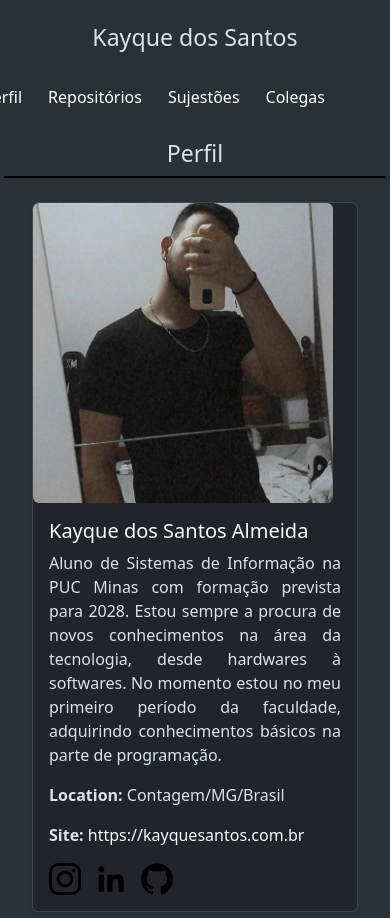
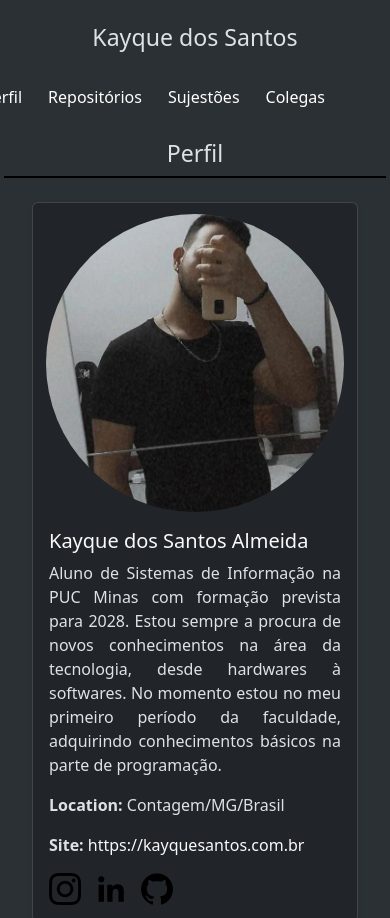
Before and after one commit to iQuezin/TrabalhoPratico01, a plain HTML site: page index.html in a window 390 px wide. Shown: the top 918 px of the page. Drawn offline with nearby package versions, Linux system fonts and the light colour scheme.

Commit message:
Alteração no comportamento da imagem principal

```diff
--- a/index-style.css
+++ b/index-style.css
@@ -8,7 +8,13 @@
     #secoes {
         margin-top: 10px;
     }
-
+    #imagem-perfil {
+        margin: 0 auto;
+        margin-top: 10px;
+        border: 1px solid transparent;
+        border-radius: 100%;
+        min-width: 200px;
+    }
 }
 
 
--- a/index.html
+++ b/index.html
@@ -41,7 +41,7 @@
         <div class="row px-3 mt-4 justify-content-center">
             <div class="col-12">
                 <div class="card flex-md-row mb-4 shadow-sm h-md-250">
-                    <img id="imagem-perfil" class="rounded float-start image-fluid" src="imagens/Perfil Github.jpeg"
+                    <img id="imagem-perfil" class=" float-start image-fluid" src="imagens/Perfil Github.jpeg"
                         alt="">
                     <div id="card_perfil" class="card-body d-flex flex-column align-items-start">
                         <h5><a href="" class="text-light link-underline link-underline-opacity-25">Kayque dos Santos
```
